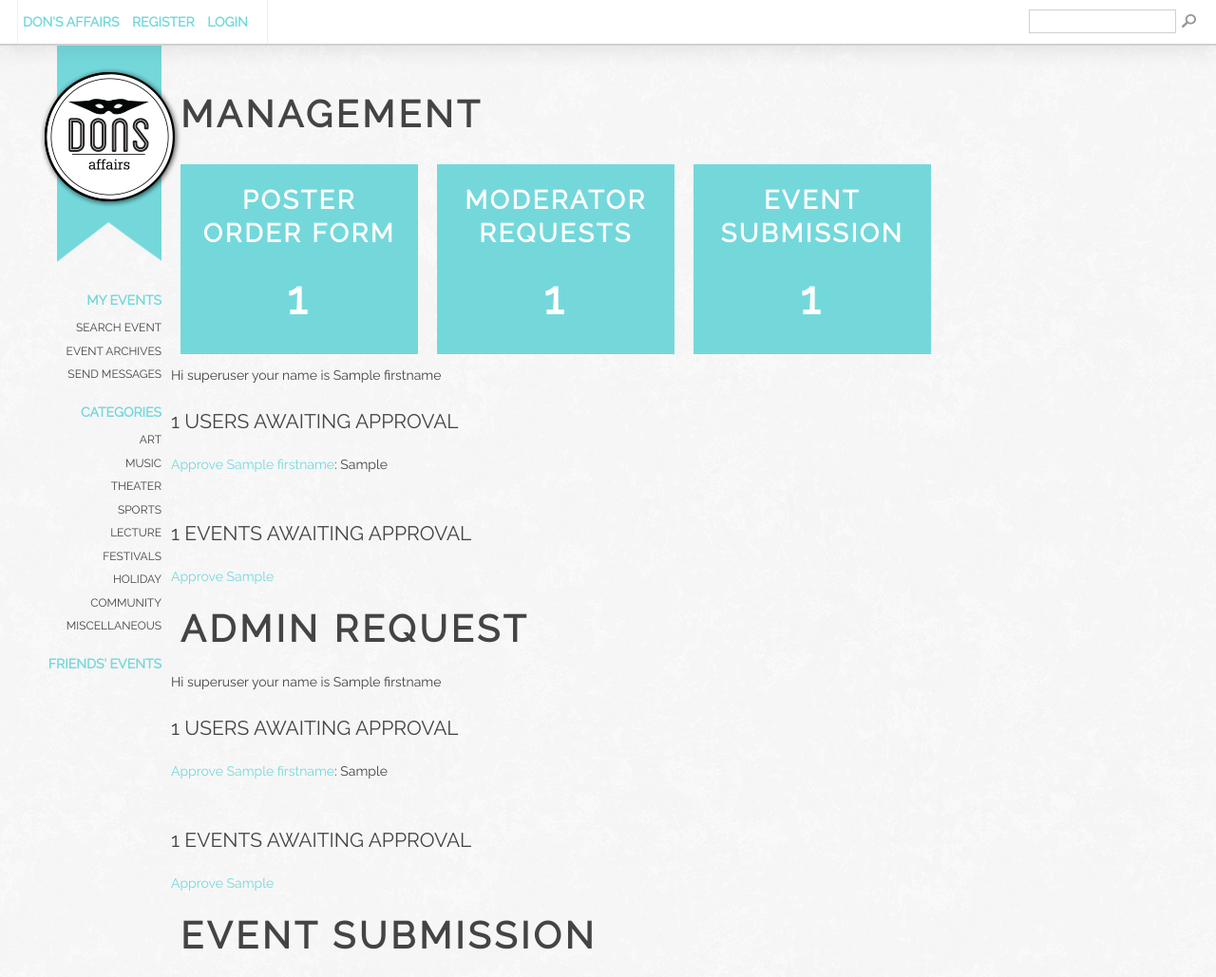
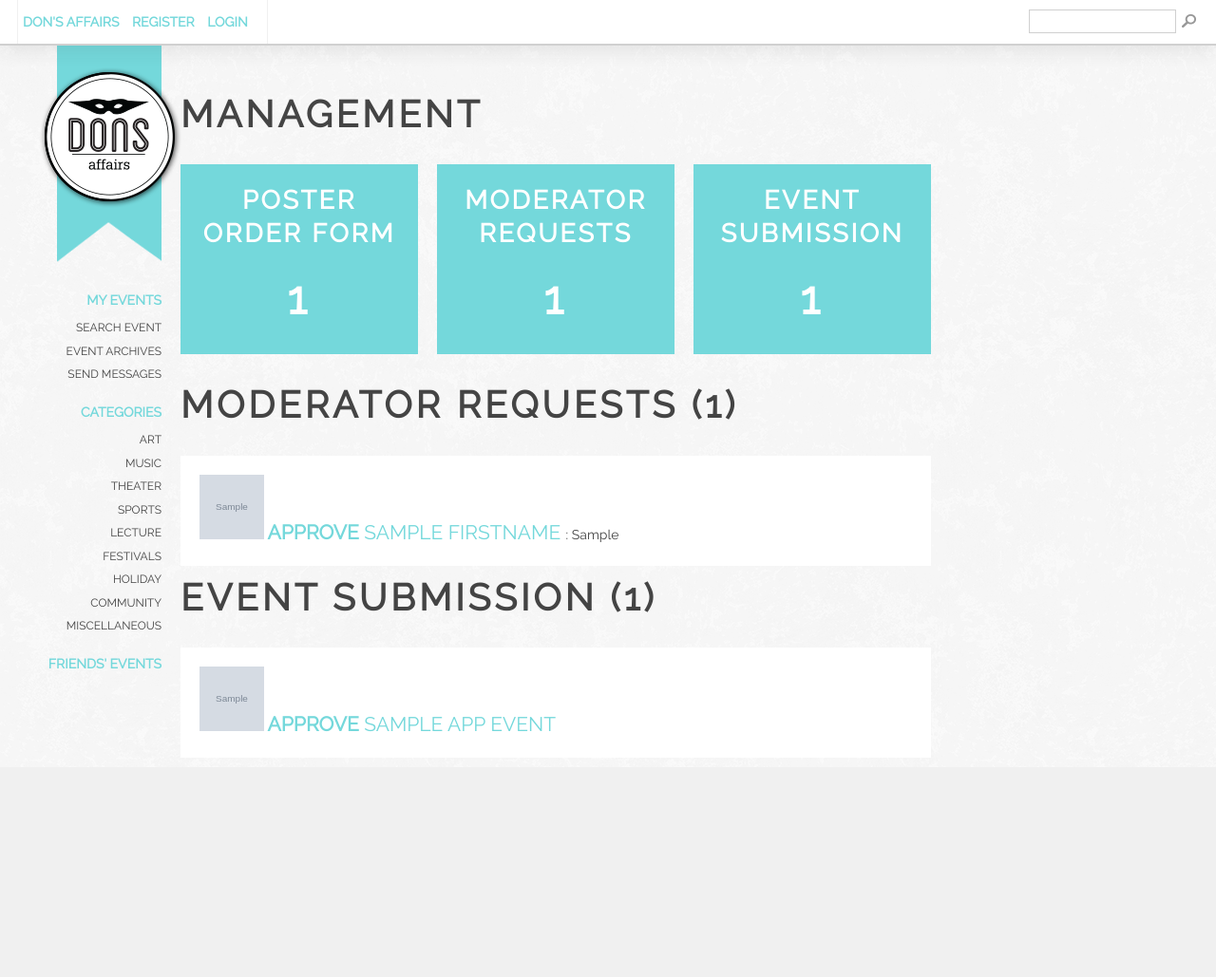
Before and after one commit to karuto/usfevent, a Django app: template templates/mgmt/overview.html in a window 1280 px wide. Shown: the whole page at 95% size. After the commit the page ends 798 px from the top, so only its background shows below. Run offline with Django 3.2, Linux system fonts and the light colour scheme; the template is opened without the code that fills it: most values are stand-ins (such as "Sample title", 1, 10 or a date in 2020); grey boxes marked "Sample" are stand-in pictures; some libraries are stand-ins or nearby versions.

Commit message:
Finished mgmt page

```diff
--- a/media/static/style.css
+++ b/media/static/style.css
@@ -480,6 +480,12 @@ h1.entry-title {
   float: left;
   margin: 10px;
   width: 520px; /* equals 2 main-item-blocks' grid */
+}
+.entry-content-mega-block {
+  background-color: white;
+  float: left;
+  margin: 10px;
+  width: 790px; /* equals 3 main-item-blocks' grid */
 }
 .layout-entry-content .event-meta {
   margin: 0 0 15px;
--- a/templates/mgmt/overview.html
+++ b/templates/mgmt/overview.html
@@ -11,66 +11,52 @@
     </div>
     <div class="main-item-block hero-block">
         <h2 class="aligncenter hero-block-header">Moderator requests</h2>
-        <h3 class="aligncenter hero-header-num">{{ user_num }}</h3>
+        <h3 class="aligncenter hero-header-num"><a href="#id-m" style="color:white">{{ user_num }}</a></h3>
     </div>
     <div class="main-item-block hero-block">
         <h2 class="aligncenter hero-block-header">Event Submission</h2>
-        <h3 class="aligncenter hero-header-num">{{ event_num }}</h3>
+        <h3 class="aligncenter hero-header-num"><a href="#id-e" style="color:white">{{ event_num }}</a></h3>
     </div>
 </div><!-- .layout-hero-blocks -->
 
-<div class="content-item-block">
-	Hi superuser your name is {{ u.firstname }}
-	<br>
-	<br>
-	<div class="page-subhero-text">{{ user_num }} Users awaiting approval</div>
+<div class="layout-content-header">
+    <h1 class="page-hero-text" id="id-m">Moderator requests ({{ user_num }})</h1>
+</div>
+
+<div class="entry-content-mega-block">
+    <div style="padding: 20px">
 	{% for app_user in user_list %}
 	    <a href="{% url mgmt.views.approve_user app_user.id %}">
-	    Approve {{ app_user.firstname }}</a>:
-	    {{ app_user.affiliation_msg }}
+	    <img class="user-avatar-mini" src="/webhost_media/{{ app_user.avatar }}"/>
+	    <span class="page-subhero-text"><strong> Approve </strong>
+	    {{ app_user.firstname }} </a>: {{ app_user.affiliation_msg }}
+	    </span>
 	    <br>
 	{% endfor %}
-	<br>
-	<br>
-	<div class="page-subhero-text">{{ event_num }} Events awaiting approval</div>
-	{% for app_event in event_list %}
-	    <a href="{% url mgmt.views.approve_event app_event.id %}">
-	    Approve {{ app_event }}</a>
-	    <br>
-	{% endfor %}
-</div>
-
-
-<div class="layout-content-header">
-    <h1 class="page-hero-text">Admin request</h1>
-</div>
-
-<div class="content-item-block">
-	Hi superuser your name is {{ u.firstname }}
-	<br>
-	<br>
-	<div class="page-subhero-text">{{ user_num }} Users awaiting approval</div>
-	{% for app_user in user_list %}
-	    <a href="{% url mgmt.views.approve_user app_user.id %}">
-	    Approve {{ app_user.firstname }}</a>:
-	    {{ app_user.affiliation_msg }}
-	    <br>
-	{% endfor %}
-	<br>
-	<br>
-	<div class="page-subhero-text">{{ event_num }} Events awaiting approval</div>
-	{% for app_event in event_list %}
-	    <a href="{% url mgmt.views.approve_event app_event.id %}">
-	    Approve {{ app_event }}</a>
-	    <br>
-	{% endfor %}
-</div>
-
-
-<div class="layout-content-header">
-    <h1 class="page-hero-text">Event submission</h1>
+	</div>
 </div>
 
 
 
+<div class="layout-content-header">
+    <h1 class="page-hero-text" id="id-e">Event submission ({{ event_num }})</h1>
+</div>
+
+<div class="entry-content-mega-block">
+    <div style="padding: 20px">
+	{% for app_event in event_list %}
+	    <a href="{% url mgmt.views.approve_user app_user.id %}">
+	    <img class="user-avatar-mini" src="/webhost_media/{{ app_event.image1 }}"/>
+	    <span class="page-subhero-text"><strong> Approve </strong>
+	    {{ app_event.title }} </a>
+	    </span>
+	    <br>
+	{% endfor %}
+	</div>
+</div>
+
+
+
+
+
 {% endblock %}
```
Also changed, not shown: templates/event/event_post.html (+7 -1 lines).
